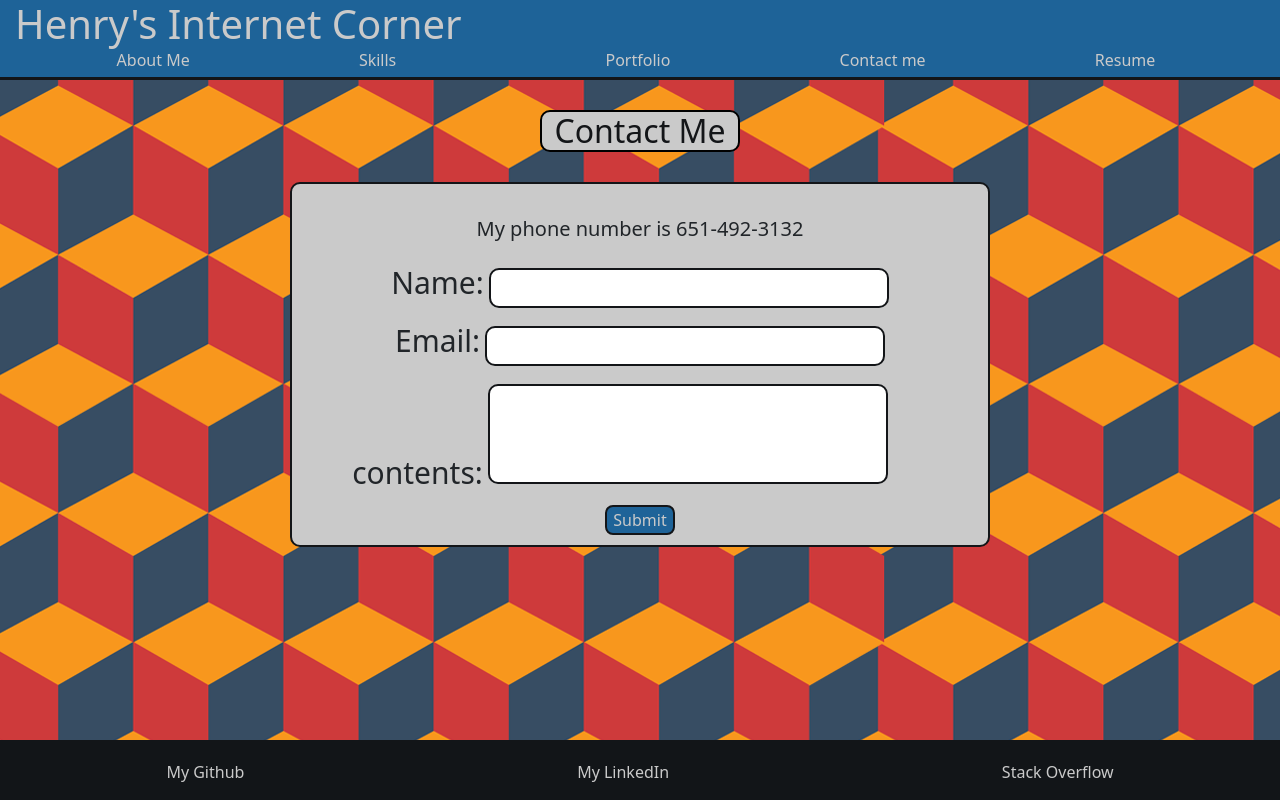
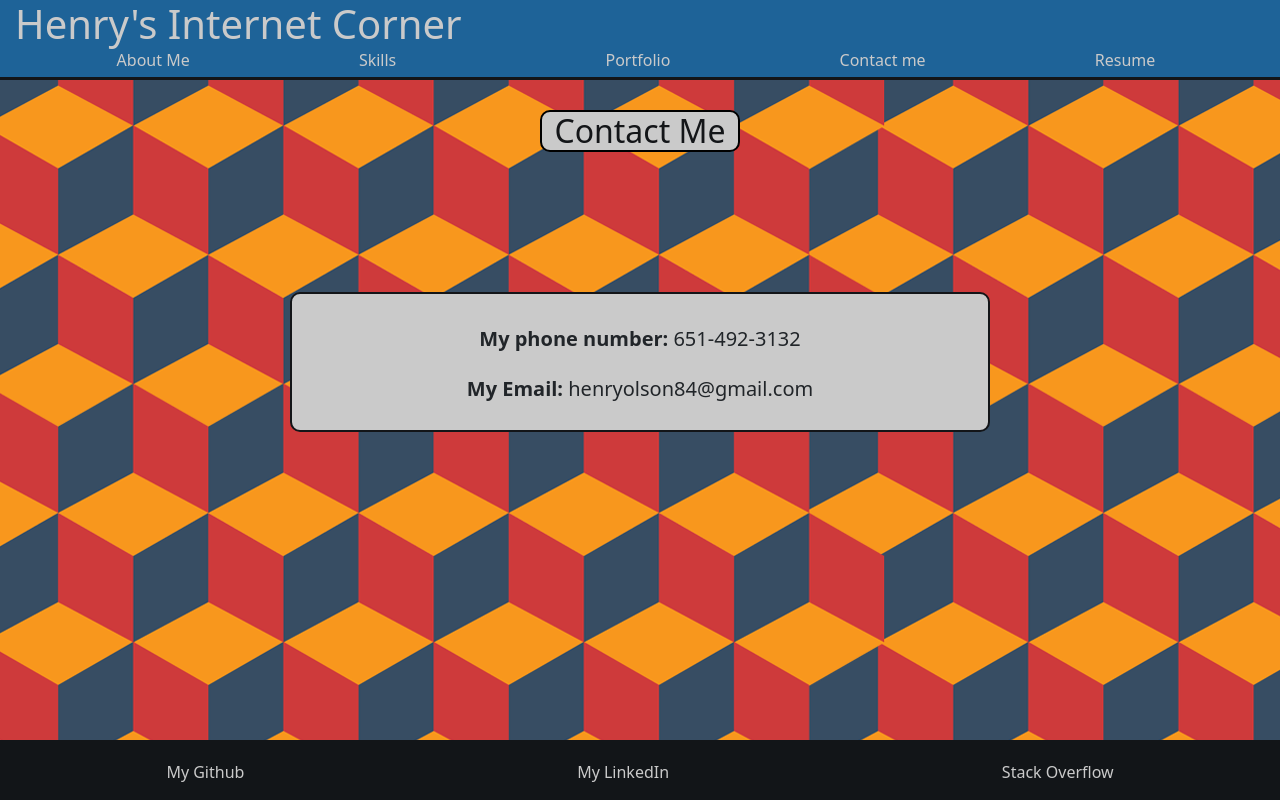
Before and after one commit to HRO0806/old-Portfolio, a React (Create React App) app: page /contact in a window 1280 px wide. Built offline with nearby package versions, Linux system fonts and the light colour scheme.

Commit message:
added my updated resume

```diff
--- a/src/components/Contact/Contact.css
+++ b/src/components/Contact/Contact.css
@@ -38,7 +38,7 @@
     width: 700px;
     border: 2.5px solid #131518;
     border-radius: 10px;
-    margin-top: -20px;
+    margin-top: 90px;
     margin-bottom: 10px;
 }
 
--- a/src/components/Contact/index.js
+++ b/src/components/Contact/index.js
@@ -1,45 +1,16 @@
 import React, {useRef} from 'react';
-import emailjs from "emailjs-com"
 import './Contact.css';
 
 function Contact() {
-    const form = useRef();
-
-    function sendEmail(e) {
-        e.preventDefault();
-
-    emailjs.sendForm('service_w87l5wq', 'template_k9tow8i', form.current, 'M4mJ_bEiZI_BOLGvq')
-      .then((result) => {
-          console.log(result.text);
-      }, (error) => {
-          console.log(error.text);
-      });
-    }
     return(
         <div label="contact" className={'big-contact-container'}>
             <div className={'contact-title-container'}>
                 <h2 className={'contact-title'}>Contact Me</h2>
             </div>
             <div className={'container-container'}>
-                <div className={'contact-form-container'} onSubmit={sendEmail}>
-                    <p className={'phone-number'}>My phone number is 651-492-3132</p>
-                    <form ref={form} className={'contact-form'}>
-                        <div className={'user-info'}>
-                            <label className={'user-info-label'}>Name:</label>
-                            <input className={'user-info-text'} id={'name-field'} required name={'name'}></input>
-                        </div>
-                        <div className={'user-info'}>
-                            <label className={'user-info-label'} for='email'>Email:</label>
-                            <input className={'user-info-text'} id={'email-field'} type='email' required name={'email'}></input>
-                        </div>
-                        <div className={'user-info'} id={'text'}>
-                            <label className={'user-info-label'}>contents:</label>
-                            <textarea className={'user-info-text'} id={'text-field'} required name='message'></textarea>
-                        </div>
-                        <div>
-                            <button value="Send" type={'submit'} className={'submit-btn'}>Submit</button>
-                        </div>
-                    </form>
+                <div className={'contact-form-container'}>
+                    <p className={'phone-number'}><strong>My phone number:</strong> 651-492-3132</p>
+                    <p className={'phone-number'}><strong>My Email:</strong> henryolson84@gmail.com</p>
                 </div>
             </div>
         </div>
--- a/src/components/Resume/index.js
+++ b/src/components/Resume/index.js
@@ -9,7 +9,7 @@ function Resume() {
         <div label="resume">
             <div className="resume-container">
                 <div className="resume">
-                    <div><a className="resume-link" href="https://docs.google.com/document/d/1oLkscXRPGKEV7s9wJZ8k5AbOdgmZEQt8hXBkctsTSRU/edit"
+                    <div><a className="resume-link" href="https://docs.google.com/document/d/1MUZPVHr3JMrAvraxAKDad3ogmgdsYhFJXLmFA5aW6zE/edit?usp=sharing"
                     target='_blank'>
                         <h2 className="resume-title">Click here to see my resume</h2>
                         <img src={google} className='image'></img>
```
Also changed, not shown: 1 other file (tests, documents, lock files or other folders).
